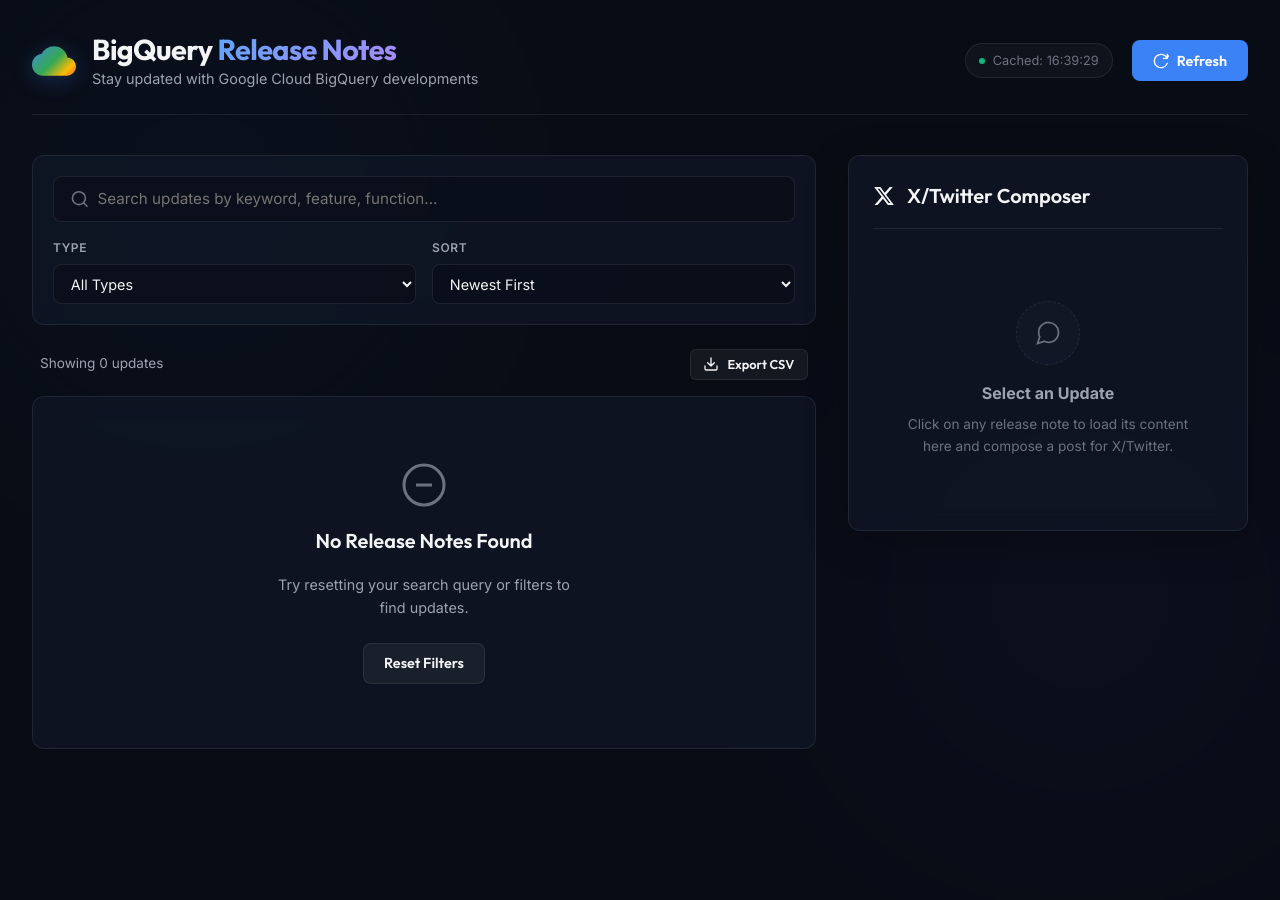
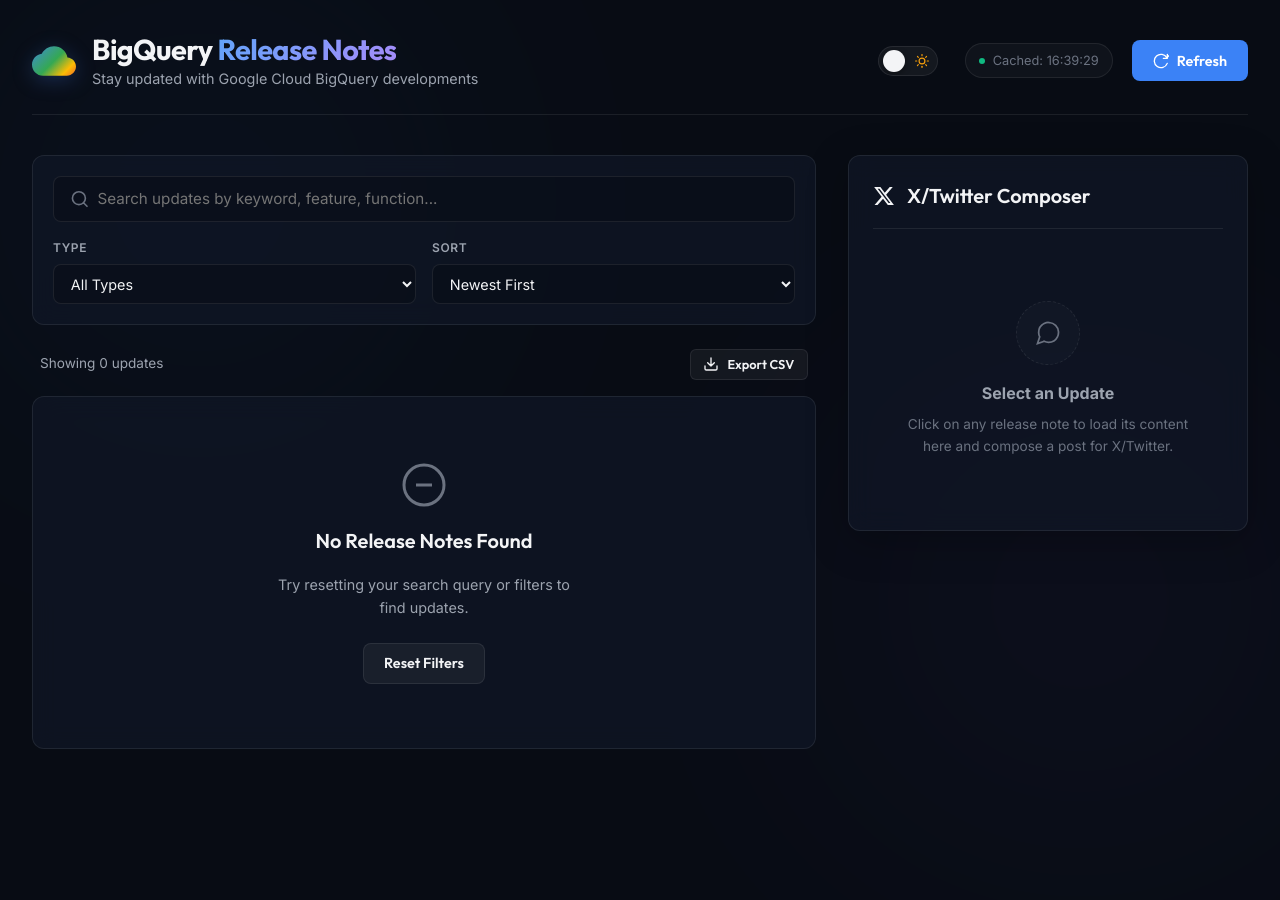
Before and after one commit to mobins-source/antigravity-event-talks-app, a Flask app: template templates/index.html in a window 1280 px wide; the page is wider, and only the part inside the window is pictured. Run offline with Flask 3, Linux system fonts and the light colour scheme; the template is opened without the code that fills it, so the values that code supplies are empty.

Commit message:
Implement Light/Dark mode toggle switch in header using CSS root variables

```diff
--- a/static/css/style.css
+++ b/static/css/style.css
@@ -1028,3 +1028,159 @@
         grid-template-columns: 1fr;
     }
 }
+
+/* --- LIGHT THEME VARIABLES OVERRIDE --- */
+[data-theme="light"] {
+    --bg-base: #F3F4F6;
+    --bg-surface: rgba(255, 255, 255, 0.85);
+    --bg-surface-hover: rgba(255, 255, 255, 0.95);
+    --border-color: rgba(0, 0, 0, 0.08);
+    --border-color-hover: rgba(0, 0, 0, 0.16);
+
+    --text-primary: #111827;
+    --text-secondary: #4B5563;
+    --text-muted: #6B7280;
+
+    --color-primary: #2563EB;
+    --color-primary-glow: rgba(37, 99, 235, 0.08);
+
+    --color-feature: #047857;
+    --color-feature-glow: rgba(4, 120, 87, 0.08);
+
+    --color-change: #C2410C;
+    --color-change-glow: rgba(194, 65, 12, 0.08);
+
+    --color-deprecated: #B91C1C;
+    --color-deprecated-glow: rgba(185, 28, 28, 0.08);
+
+    --color-general: #6D28D9;
+    --color-general-glow: rgba(109, 40, 217, 0.08);
+
+    --color-x-brand: #0F1419;
+    --color-x-brand-hover: #000000;
+    --bg-x-brand: #E5E7EB;
+}
+
+[data-theme="light"] .glow-bg {
+    opacity: 0.02;
+}
+
+[data-theme="light"] .search-box,
+[data-theme="light"] .filter-select,
+[data-theme="light"] .textarea-wrapper,
+[data-theme="light"] .template-btn {
+    background: rgba(255, 255, 255, 0.9);
+    border-color: rgba(0, 0, 0, 0.12);
+}
+
+[data-theme="light"] .search-box:focus-within,
+[data-theme="light"] .filter-select:focus,
+[data-theme="light"] .textarea-wrapper:focus-within {
+    border-color: var(--color-primary);
+}
+
+[data-theme="light"] .search-box input,
+[data-theme="light"] .filter-select,
+[data-theme="light"] .textarea-wrapper textarea {
+    color: var(--text-primary);
+}
+
+[data-theme="light"] .note-card.selected {
+    background: rgba(59, 130, 246, 0.05);
+    border-color: rgba(59, 130, 246, 0.5);
+}
+
+[data-theme="light"] .hashtag-chip {
+    background: rgba(0, 0, 0, 0.03);
+    border-color: rgba(0, 0, 0, 0.08);
+    color: var(--text-secondary);
+}
+
+[data-theme="light"] .hashtag-chip:hover {
+    background: rgba(0, 0, 0, 0.08);
+    color: var(--text-primary);
+}
+
+/* --- THEME TOGGLE SWITCH STYLING --- */
+.theme-switch-wrapper {
+    display: flex;
+    align-items: center;
+}
+
+.theme-switch {
+    display: inline-block;
+    height: 30px;
+    position: relative;
+    width: 60px;
+    cursor: pointer;
+}
+
+.theme-switch input {
+    display: none;
+}
+
+.slider {
+    background-color: rgba(255, 255, 255, 0.05);
+    border: 1px solid var(--border-color);
+    bottom: 0;
+    left: 0;
+    position: absolute;
+    right: 0;
+    top: 0;
+    transition: var(--transition-smooth);
+    border-radius: 34px;
+    display: flex;
+    align-items: center;
+    justify-content: space-between;
+    padding: 0 8px;
+    overflow: hidden;
+}
+
+.slider::before {
+    background-color: var(--text-primary);
+    bottom: 3px;
+    content: "";
+    height: 22px;
+    left: 4px;
+    position: absolute;
+    transition: var(--transition-smooth);
+    width: 22px;
+    border-radius: 50%;
+    z-index: 2;
+    box-shadow: 0 2px 6px rgba(0, 0, 0, 0.4);
+}
+
+input:checked + .slider {
+    background-color: #3B82F6;
+    border-color: rgba(59, 130, 246, 0.3);
+}
+
+input:checked + .slider::before {
+    transform: translateX(28px);
+    background-color: #ffffff;
+}
+
+.slider-icon-sun, .slider-icon-moon {
+    width: 14px;
+    height: 14px;
+    z-index: 1;
+    transition: opacity var(--transition-fast);
+}
+
+.slider-icon-sun {
+    color: #F59E0B;
+}
+
+.slider-icon-moon {
+    color: #9CA3AF;
+}
+
+[data-theme="light"] .slider {
+    background-color: #E5E7EB;
+    border-color: rgba(0, 0, 0, 0.12);
+}
+
+[data-theme="light"] .slider::before {
+    background-color: #ffffff;
+    box-shadow: 0 2px 6px rgba(0, 0, 0, 0.15);
+}
--- a/static/js/main.js
+++ b/static/js/main.js
@@ -88,14 +88,43 @@
 
 // --- INITIALIZE & ATTACH EVENTS ---
 document.addEventListener('DOMContentLoaded', () => {
+    initTheme();
     fetchReleaseNotes();
     setupEventHandlers();
 });
+
+function initTheme() {
+    const savedTheme = localStorage.getItem('theme') || 'dark';
+    const checkboxTheme = document.getElementById('checkbox-theme');
+    if (savedTheme === 'light') {
+        document.documentElement.setAttribute('data-theme', 'light');
+        if (checkboxTheme) checkboxTheme.checked = true;
+    } else {
+        document.documentElement.setAttribute('data-theme', 'dark');
+        if (checkboxTheme) checkboxTheme.checked = false;
+    }
+}
 
 function setupEventHandlers() {
     // Refresh button
     elements.btnRefresh.addEventListener('click', () => fetchReleaseNotes(true));
     elements.btnRetry.addEventListener('click', () => fetchReleaseNotes(true));
+
+    // Theme toggle switch
+    const checkboxTheme = document.getElementById('checkbox-theme');
+    if (checkboxTheme) {
+        checkboxTheme.addEventListener('change', (e) => {
+            if (e.target.checked) {
+                document.documentElement.setAttribute('data-theme', 'light');
+                localStorage.setItem('theme', 'light');
+                showToast('Light mode enabled');
+            } else {
+                document.documentElement.setAttribute('data-theme', 'dark');
+                localStorage.setItem('theme', 'dark');
+                showToast('Dark mode enabled');
+            }
+        });
+    }
 
     // Filters & Search
     elements.searchInput.addEventListener('input', (e) => {
--- a/templates/index.html
+++ b/templates/index.html
@@ -40,6 +40,27 @@
             </div>
 
             <div class="header-actions">
+                <div class="theme-switch-wrapper" style="margin-right: 0.5rem;">
+                    <label class="theme-switch" for="checkbox-theme" title="Toggle Light/Dark Mode">
+                        <input type="checkbox" id="checkbox-theme" aria-label="Toggle light mode" />
+                        <div class="slider round">
+                            <svg class="icon slider-icon-moon" viewBox="0 0 24 24" fill="none" stroke="currentColor" stroke-width="2" stroke-linecap="round" stroke-linejoin="round">
+                                <path d="M21 12.79A9 9 0 1 1 11.21 3 7 7 0 0 0 21 12.79z"></path>
+                            </svg>
+                            <svg class="icon slider-icon-sun" viewBox="0 0 24 24" fill="none" stroke="currentColor" stroke-width="2" stroke-linecap="round" stroke-linejoin="round">
+                                <circle cx="12" cy="12" r="5"></circle>
+                                <line x1="12" y1="1" x2="12" y2="3"></line>
+                                <line x1="12" y1="21" x2="12" y2="23"></line>
+                                <line x1="4.22" y1="4.22" x2="5.64" y2="5.64"></line>
+                                <line x1="18.36" y1="18.36" x2="19.78" y2="19.78"></line>
+                                <line x1="1" y1="12" x2="3" y2="12"></line>
+                                <line x1="21" y1="12" x2="23" y2="12"></line>
+                                <line x1="4.22" y1="19.78" x2="5.64" y2="18.36"></line>
+                                <line x1="18.36" y1="5.64" x2="19.78" y2="4.22"></line>
+                            </svg>
+                        </div>
+                    </label>
+                </div>
                 <div id="cache-indicator" class="cache-status hidden">
                     <span class="pulse-dot"></span>
                     <span id="cache-time-text">Cached at 12:00</span>
```
